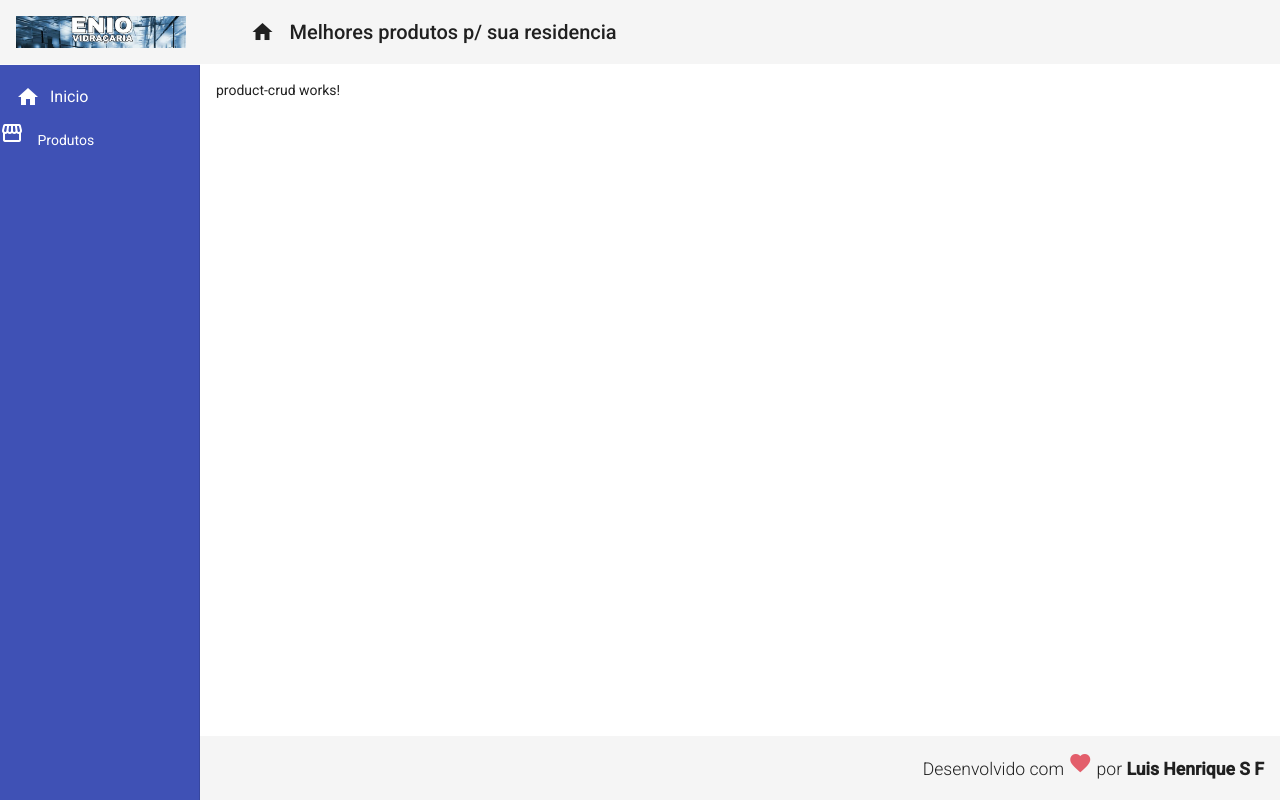
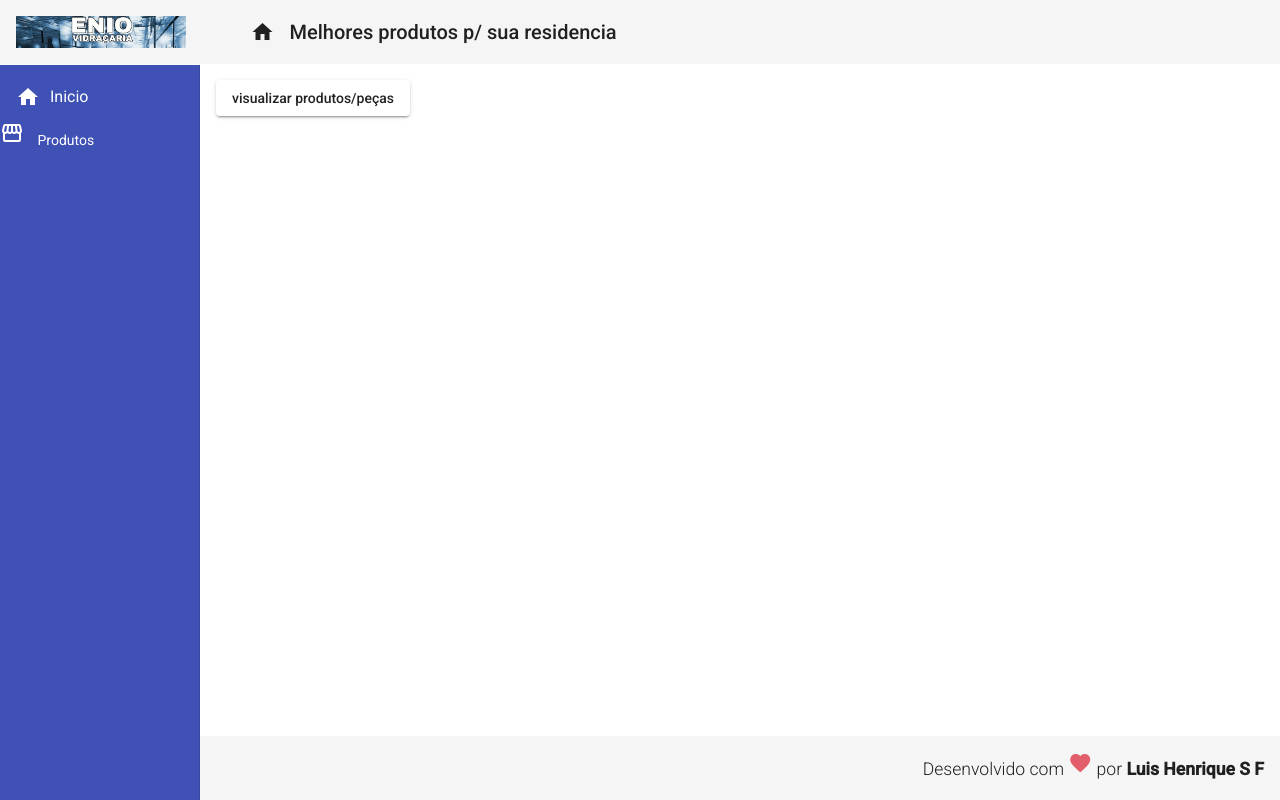
Before and after one commit to Henricknen/projeto_integrador_vidracaria, an Angular app in the folder vidracaria/: page /products in a window 1280 px wide. Built offline with nearby package versions, Linux system fonts and the light colour scheme.

Commit message:
criando navegaçao entre telas

```diff
--- a/vidracaria/src/app/app.module.ts
+++ b/vidracaria/src/app/app.module.ts
@@ -18,6 +18,8 @@
 import { RedDirective } from './directives/red.directive';
 import { ForDirective } from './directives/for.directive';
 import { ProductCreateComponent } from './components/product/product-create/product-create.component';
+import { MatButtonModule } from '@angular/material/button';
+
 
 @NgModule({
   declarations: [
@@ -38,7 +40,8 @@
     MatToolbarModule,
     MatSidenavModule,
     MatListModule,
-    MatCardModule
+    MatCardModule,
+    MatButtonModule
 
   ],
   providers: [],
--- a/vidracaria/src/app/components/product/product-create/product-create.component.html
+++ b/vidracaria/src/app/components/product/product-create/product-create.component.html
@@ -1 +1 @@
-<p>product-create works!</p>
+<p>ssss</p>
--- a/vidracaria/src/app/components/product/product-create/product-create.component.ts
+++ b/vidracaria/src/app/components/product/product-create/product-create.component.ts
@@ -7,9 +7,15 @@
 })
 export class ProductCreateComponent implements OnInit {
 
+  atributo = "qualquer"
+
   constructor() { }
 
   ngOnInit(): void {
   }
 
+  navigateToProductCreate(): void {
+    console.log('Navegandoo...')
+  }
+
 }
--- a/vidracaria/src/app/views/product-crud/product-crud.component.html
+++ b/vidracaria/src/app/views/product-crud/product-crud.component.html
@@ -1 +1,3 @@
-<p>product-crud works!</p>
+<button mat-raised-button (click)="naviagatteToProductCreate()">
+    visualizar produtos/peças
+</button>
--- a/vidracaria/src/app/views/product-crud/product-crud.component.ts
+++ b/vidracaria/src/app/views/product-crud/product-crud.component.ts
@@ -1,4 +1,5 @@
 import { Component, OnInit } from '@angular/core';
+import { Router} from '@angular/router'
 
 @Component({
   selector: 'app-product-crud',
@@ -7,9 +8,13 @@
 })
 export class ProductCrudComponent implements OnInit {
 
-  constructor() { }
+  constructor(private router: Router) { }
 
   ngOnInit(): void {
   }
 
+  naviagatteToProductCreate(): void {
+    this.router.navigate(['products/create'])
+  }
+
 }
```
